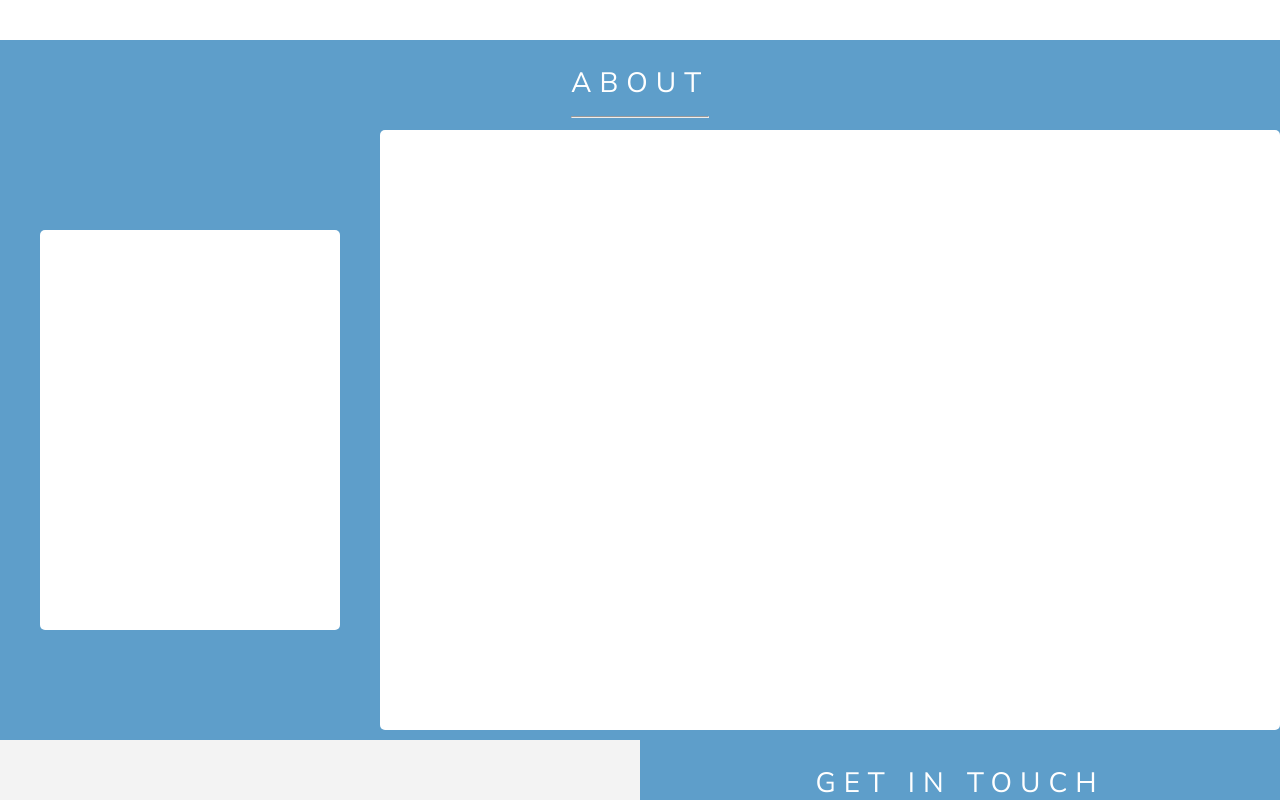
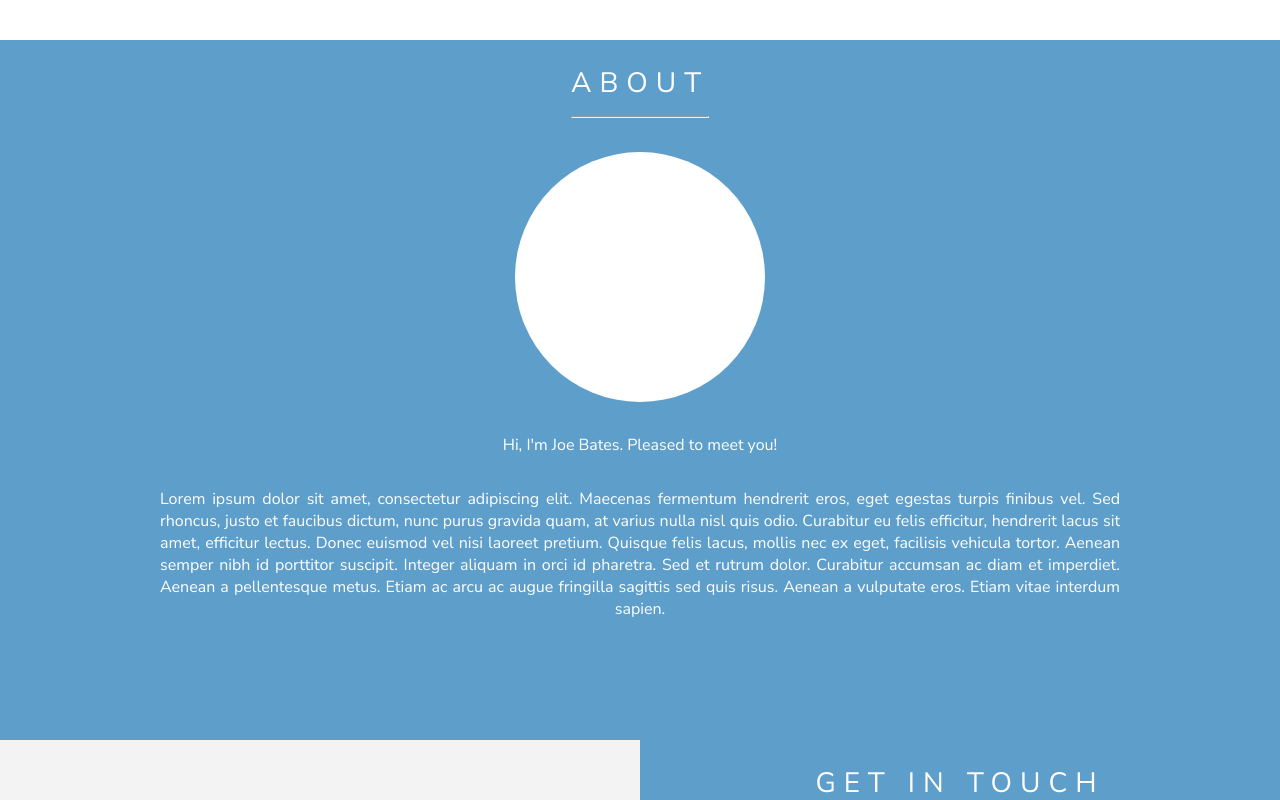
Before and after one commit to jbimagine/coffee-and-code, a React (Create React App) app: page / in a window 1280 px wide. Shown: the part 1460-2260 px from the top of the page. Built offline with nearby package versions, Linux system fonts and the light colour scheme.

Commit message:
Update about page

```diff
--- a/src/components/About.js
+++ b/src/components/About.js
@@ -12,13 +12,17 @@ class About extends Component {
         <ContentHeader title = 'About' color = '#FFF' underline = {true} >
         </ContentHeader>
         </AboutTitleContainer>
-       <div style = {{ display:'grid', gridTemplateColumns:'1fr 2fr', height:'100%' }}>
+       <div style = {{ display:'grid', gridTemplateColumns:'1fr', alignContent:'start', height:'100%', margin:'32px 0' }}>
           <div style = {{ display:'flex', justifyContent:'center', alignItems:'center', height:'100%',  width:'100%' }}>
-            <div style = {{ display:'flex', width:'300px', height:'400px', backgroundColor:'#FFF', borderRadius:'5px' }}></div>
+            <div style = {{ display:'flex', width:'250px', height:'250px', backgroundColor:'#FFF', borderRadius:'50%' }}></div>
           </div>
-          <div style = {{ display:'flex', justifyContent:'center', alignItems:'center', height:'100%', }}>
-          <div style = {{ display:'flex', width:'900px', height:'600px', backgroundColor:'#FFF', borderRadius:'5px' }}></div>
+       <div style = {{ justifyContent:'center', display:'flex', margin:'32px 0' }}>Hi, I'm Joe Bates.  Pleased to meet you!</div>
+       <div style = {{ width:'100%', display:'flex', justifyContent:'center' }}>
+          <div style = {{ width:'75%', textAlign:'justify', textAlignLast:'center' }} >
+          Lorem ipsum dolor sit amet, consectetur adipiscing elit. Maecenas fermentum hendrerit eros, eget egestas turpis finibus vel. Sed rhoncus, justo et faucibus dictum, nunc purus gravida quam, at varius nulla nisl quis odio. Curabitur eu felis efficitur, hendrerit lacus sit amet, efficitur lectus. Donec euismod vel nisi laoreet pretium. Quisque felis lacus, mollis nec ex eget, facilisis vehicula tortor. Aenean semper nibh id porttitor suscipit. Integer aliquam in orci id pharetra. Sed et rutrum dolor. Curabitur accumsan ac diam et imperdiet. Aenean a pellentesque metus. Etiam ac arcu ac augue fringilla sagittis sed quis risus. Aenean a vulputate eros. Etiam vitae interdum sapien.
           </div>
+
+       </div>
        </div>
     </AboutContainer>
 
```
